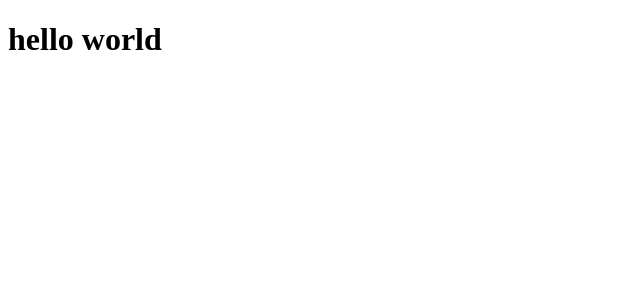
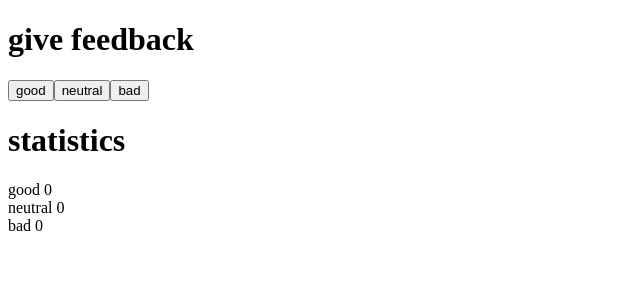
Before and after one commit to ewatgar/full-stack-open, a React (Vite) app in the folder part1/unicafe/: page / in a window 1280 px wide. Shown: the top 300 px of the page, without its empty margins (0-640 px from the left). Built offline with nearby package versions, Linux system fonts and the light colour scheme; the HTML template or start-up script is replaced by a standard one.

Commit message:
add html template and basic state unicafe

```diff
--- a/part1/unicafe/src/App.jsx
+++ b/part1/unicafe/src/App.jsx
@@ -1,7 +1,40 @@
+import { useState } from "react"
+
 const App = () => {
+    const [good, setGood] = useState(0)
+    const [neutral, setNeutral] = useState(0)
+    const [bad, setBad] = useState(0)
+
+    const handleOnClick = (event) => {
+        switch (event.target.id) {
+            case 'good':
+                setGood(good + 1)
+                break;
+            case 'neutral':
+                setNeutral(neutral + 1)
+                break;
+            case 'bad':
+                setBad(bad + 1)
+                break;
+        }
+    }
+
     return (
         <>
-            <h1>hello world</h1>
+            <h1>give feedback</h1>
+            <div>
+                <button onClick={handleOnClick} id="good">good</button>
+                <button onClick={handleOnClick} id="neutral">neutral</button>
+                <button onClick={handleOnClick} id="bad">bad</button>
+            </div>
+            <h1>statistics</h1>
+            <p>
+                good {good}
+                <br />
+                neutral {neutral}
+                <br />
+                bad {bad}
+            </p>
         </>
     )
 }
```
